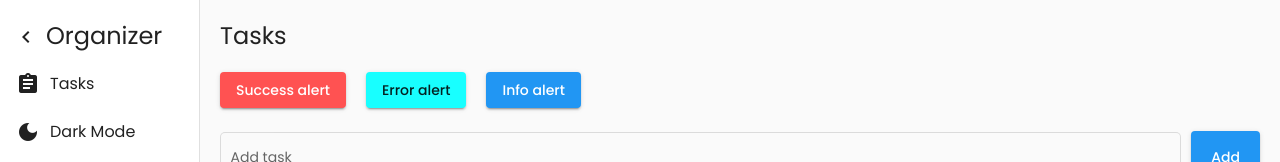
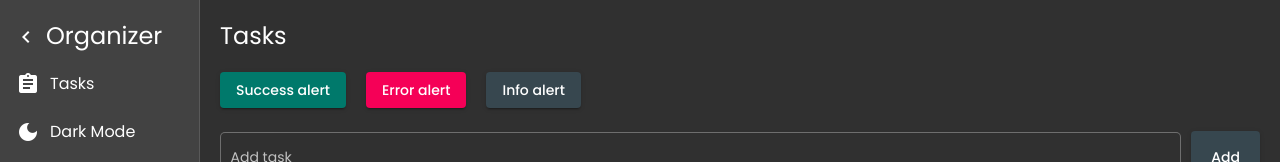
Before and after one commit to na-webdev/organizer, an Angular app in the folder client/: page / in a window 1280 px wide. Shown: the top 162 px of the page. Built offline with nearby package versions, Linux system fonts and the light colour scheme; no server answers.

Commit message:
clean up testing errors

```diff
--- a/client/src/app/tasks/components/task-item/task-item.component.html
+++ b/client/src/app/tasks/components/task-item/task-item.component.html
@@ -4,7 +4,7 @@
       <mat-checkbox
         [checked]="task.completed"
         class="example-margin"
-        color="primary"
+        color="accent"
         (change)="onComplete()"
       >
         <span class="task-item__text">{{ task.title }}</span>
--- a/client/src/app/tasks/components/tasks/tasks.component.html
+++ b/client/src/app/tasks/components/tasks/tasks.component.html
@@ -1,9 +1,9 @@
 <h1 class="title">Tasks</h1>
 <div style="display: flex; gap: 20px; margin: 20px 0">
-  <button mat-raised-button color="warn" (click)="callAlert('success')">
+  <button mat-raised-button color="accent" (click)="callAlert('success')">
     Success alert
   </button>
-  <button mat-raised-button color="accent" (click)="callAlert('danger')">
+  <button mat-raised-button color="warn" (click)="callAlert('danger')">
     Error alert
   </button>
   <button mat-raised-button color="primary" (click)="callAlert('info')">
--- /dev/null
+++ b/client/src/app/tasks/services/mocks/task-interface.mock.ts
@@ -0,0 +1,5 @@
+export const TaskInterfaceMock = {
+  title: '',
+  completed: false,
+  importance: 0,
+};
--- a/client/src/index.html
+++ b/client/src/index.html
@@ -17,7 +17,7 @@
       rel="stylesheet"
     />
   </head>
-  <body class="mat-typography theme-light">
+  <body class="mat-typography theme-dark">
     <app-root></app-root>
   </body>
 </html>
--- a/client/src/sass/theme.scss
+++ b/client/src/sass/theme.scss
@@ -2,15 +2,19 @@
 
 @include mat-core();
 
-$mat-theming-primary: mat-palette($mat-blue);
-$mat-theming-accent: mat-palette($mat-cyan, A200, A100, A400);
-$mat-theming-warn: mat-palette($mat-red, A200, A100, A400);
+$mat-theming-primary: mat-palette($mat-blue, 800);
+$mat-theming-accent: mat-palette($mat-green, 700, A400, A200);
+$mat-theming-warn: mat-palette($mat-pink, A200, A100, A400);
 
 $mat-theming-theme: mat-light-theme(
   $mat-theming-primary,
   $mat-theming-accent,
   $mat-theming-warn
 );
+
+$mat-theming-primary: mat-palette($mat-blue-grey, 800);
+$mat-theming-accent: mat-palette($mat-teal, 700, A400, A200);
+$mat-theming-warn: mat-palette($mat-pink, A400);
 
 $mat-theming-theme-dark: mat-dark-theme(
   $mat-theming-primary,
```
Also changed, not shown: 2 other files (tests, documents, lock files or other folders).
